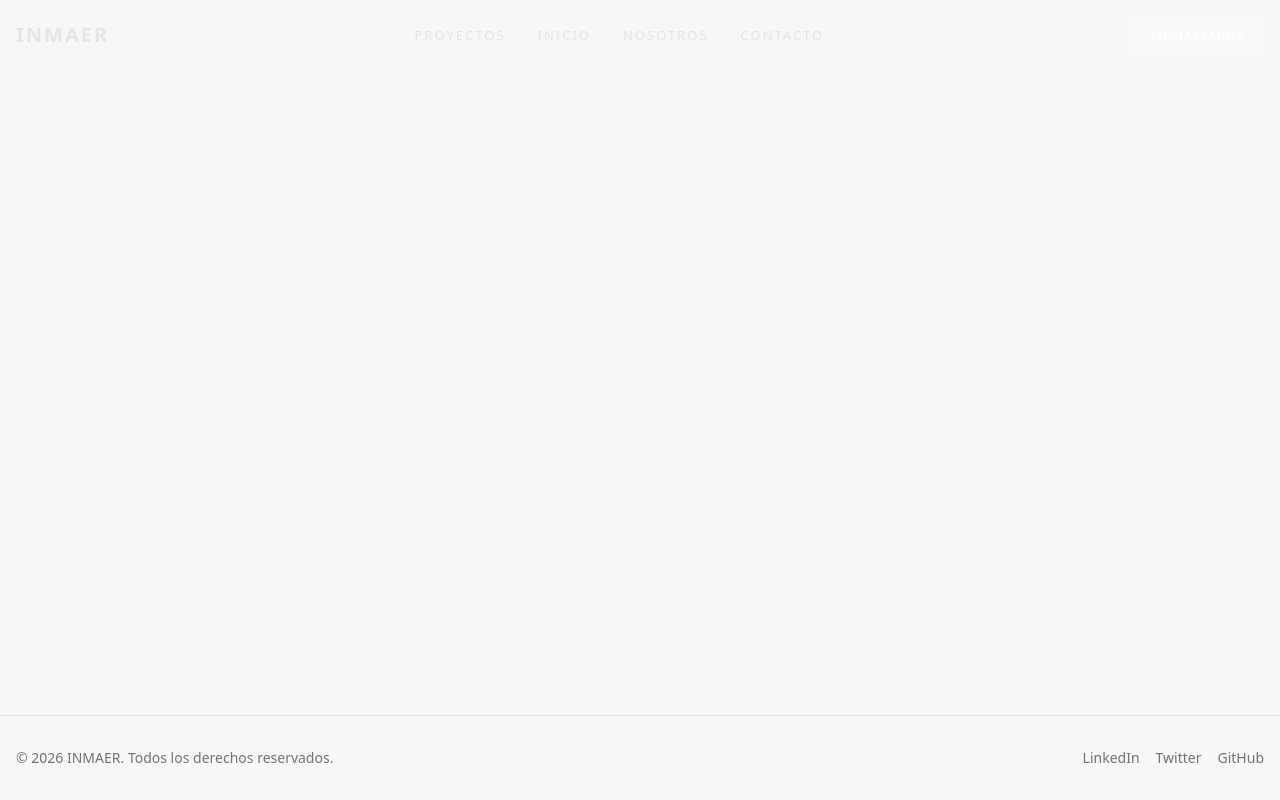
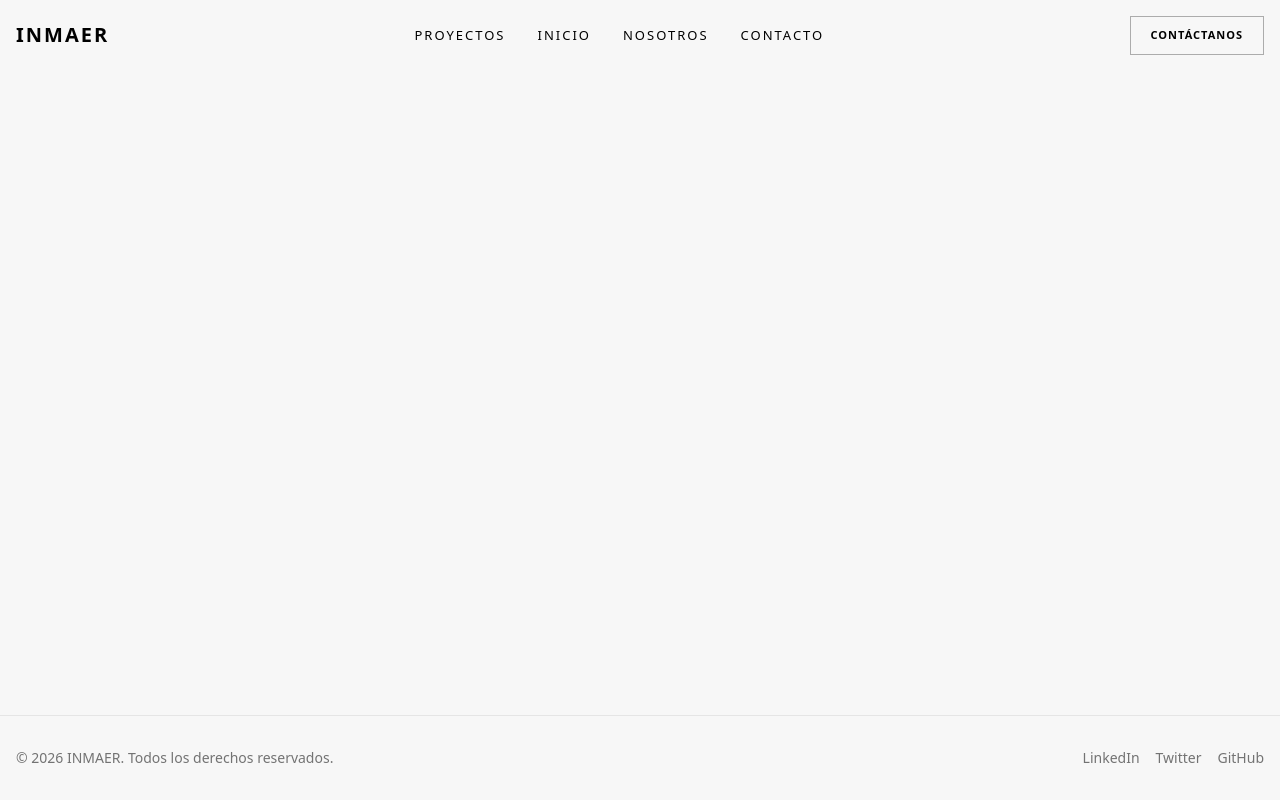
Before and after one commit to rplushn/inmaer-web, a Next.js app: page / in a window 1280 px wide. Built offline with nearby package versions, Linux system fonts and the light colour scheme.

Commit message:
Update SiteHeader to use dark text always for better visibility on light backgrounds

```diff
--- a/src/components/design-2/site-header.tsx
+++ b/src/components/design-2/site-header.tsx
@@ -5,13 +5,13 @@ import Link from "next/link";
 import { useState } from "react";
 import { cn } from "@/lib/utils";
 import { siteConfig } from "@/config/site";
-import { ProjectsModal } from "./projects-modal"; // Importar el Modal
+import { ProjectsModal } from "./projects-modal";
 
 export function SiteHeader() {
   const [isVisible, setIsVisible] = useState(true);
   const [isScrolled, setIsScrolled] = useState(false);
   const [lastScrollY, setLastScrollY] = useState(0);
-  const [isProjectsModalOpen, setIsProjectsModalOpen] = useState(false); // Estado para el modal
+  const [isProjectsModalOpen, setIsProjectsModalOpen] = useState(false);
 
   const { scrollY } = useScroll();
 
@@ -19,18 +19,14 @@ export function SiteHeader() {
     const isAtTop = latest < 50;
     setIsScrolled(!isAtTop);
 
-    // Always show header at the top
     if (isAtTop) {
       setIsVisible(true);
       return;
     }
 
-    // Show/hide header based on scroll direction
     if (latest > lastScrollY && latest > 100) {
-      // Scrolling down - hide header
       setIsVisible(false);
     } else if (latest < lastScrollY) {
-      // Scrolling up - show header
       setIsVisible(true);
     }
 
@@ -50,7 +46,7 @@ export function SiteHeader() {
               "fixed top-0 left-0 right-0 z-50 w-full transition-all duration-300",
               isScrolled
                 ? "bg-white/70 backdrop-blur-md shadow-sm py-3"
-                : "bg-white/10 backdrop-blur-sm py-4"
+                : "bg-transparent py-4" // Removed white backdrop on top for cleaner look with dark text
             )}
           >
             <div className="container mx-auto px-4">
@@ -60,32 +56,31 @@ export function SiteHeader() {
                   href="/"
                   className={cn(
                     "text-xl font-semibold transition-colors uppercase tracking-widest",
-                    isScrolled ? "text-foreground" : "text-white mix-blend-difference" // Logo blanco en Hero
+                    "text-black" // Always black
                   )}
                 >
                   {siteConfig.name}
                 </Link>
 
-                {/* Navigation Links - Hidden on mobile */}
+                {/* Navigation Links */}
                 <nav className="hidden md:flex items-center gap-8">
                   <button
                     onClick={() => setIsProjectsModalOpen(true)}
                     className={cn(
-                      "text-[13px] font-medium uppercase tracking-[2px] transition-colors hover:text-primary cursor-pointer bg-transparent border-none p-0",
-                      isScrolled ? "text-foreground" : "text-white mix-blend-difference"
+                      "text-[13px] font-medium uppercase tracking-[2px] transition-colors hover:text-gray-600 cursor-pointer bg-transparent border-none p-0",
+                      "text-black" // Always black
                     )}
                   >
                     Proyectos
                   </button>
 
-                  {/* Otros links si los hubiere, por ahora solo Proyectos destaca */}
                   {siteConfig.navLinks.filter(l => l.label !== "Proyectos").map((link) => (
                      <Link
                       key={link.href}
                       href={link.href}
                       className={cn(
-                        "text-[13px] font-medium uppercase tracking-[2px] transition-colors hover:text-primary",
-                         isScrolled ? "text-foreground" : "text-white mix-blend-difference"
+                        "text-[13px] font-medium uppercase tracking-[2px] transition-colors hover:text-gray-600",
+                        "text-black" // Always black
                       )}
                     >
                       {link.label}
@@ -100,7 +95,7 @@ export function SiteHeader() {
                     "text-[11px] font-bold uppercase tracking-[1px] px-5 py-2.5 rounded-none transition-all border",
                     isScrolled
                       ? "bg-black text-white border-black hover:bg-gray-800"
-                      : "bg-white/10 text-white border-white/30 hover:bg-white hover:text-black backdrop-blur-md"
+                      : "bg-transparent text-black border-black/30 hover:bg-black hover:text-white" // Black text on transparent
                   )}
                 >
                   Contáctanos
@@ -111,7 +106,6 @@ export function SiteHeader() {
         )}
       </AnimatePresence>
 
-      {/* Projects Modal Component */}
       <ProjectsModal
         isOpen={isProjectsModalOpen}
         onClose={() => setIsProjectsModalOpen(false)}
```
